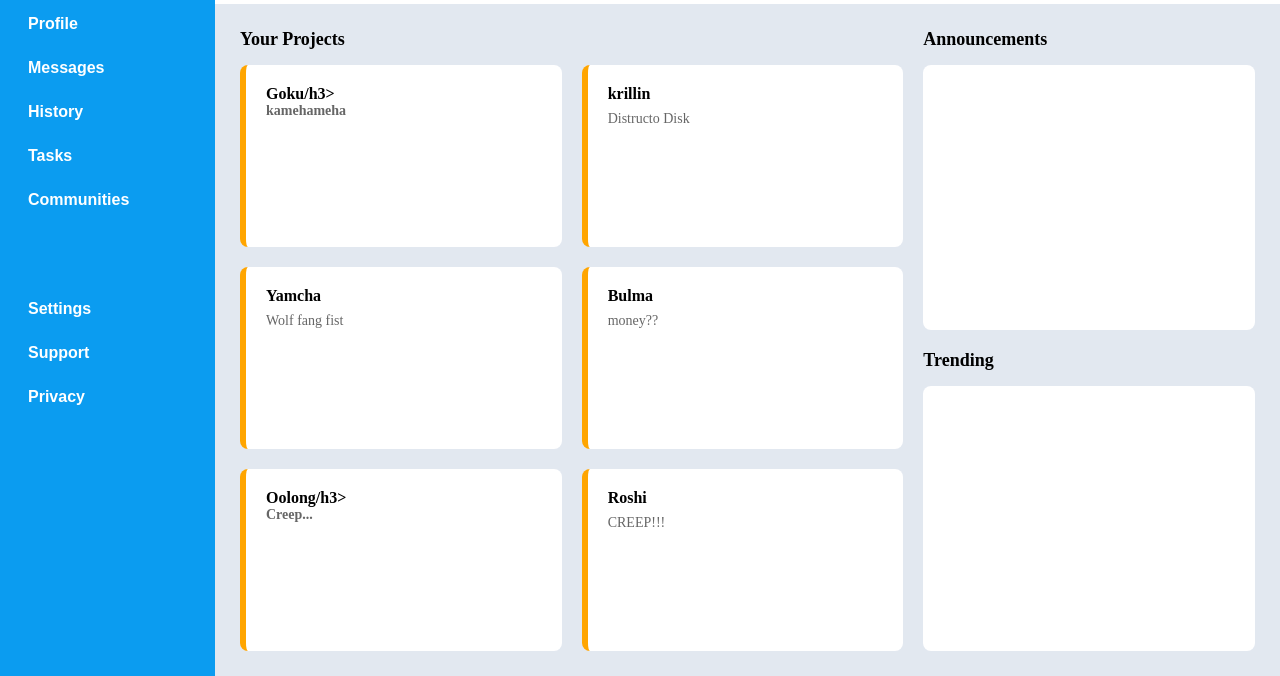
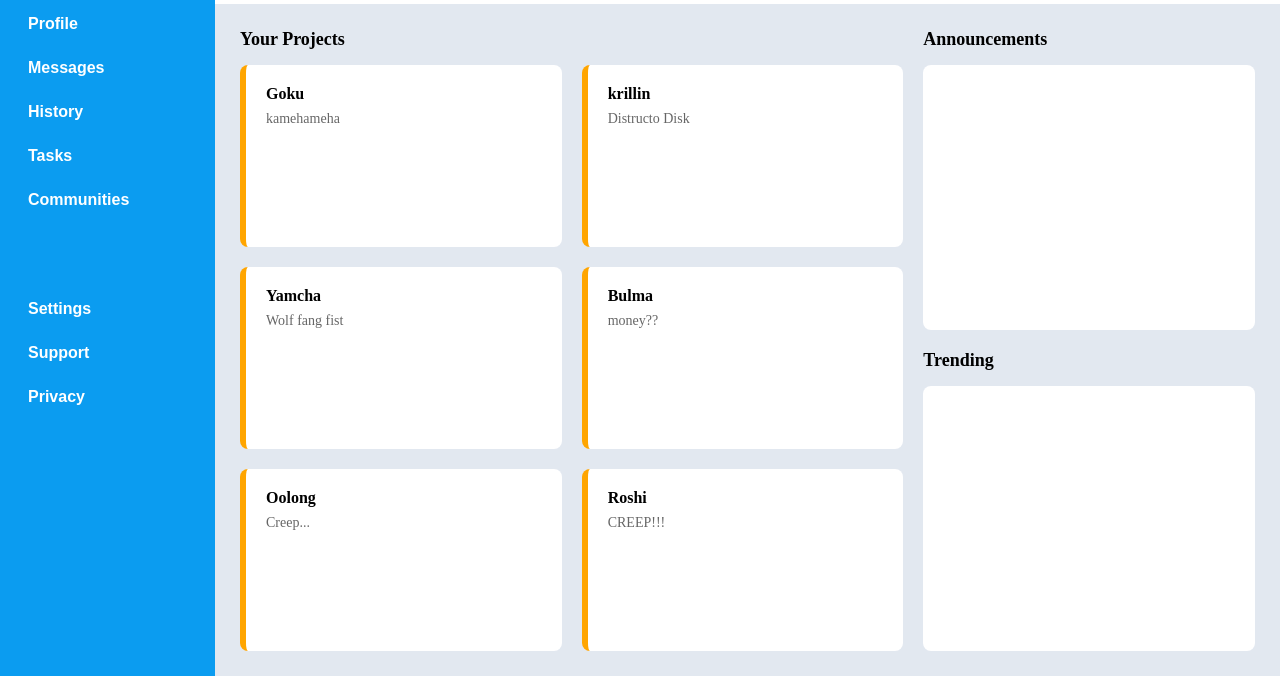
Before and after one commit to Maureesecup/Admin-Dashboard, a plain HTML site: page index.html in a window 1280 px wide. Shown: the part 124-800 px from the top of the page. Drawn offline with Linux system fonts and the light colour scheme.

Commit message:
Fixes text issue in car 1 and 5

```diff
--- a/index.html
+++ b/index.html
@@ -60,7 +60,7 @@
         <div class="project-grid">
 
             <div class="project-card">
-                <h3>Goku/h3>
+                <h3>Goku</h3>
                 <p>kamehameha</p>
             </div>
 
@@ -80,7 +80,7 @@
             </div>
 
             <div class="project-card">
-                <h3>Oolong/h3>
+                <h3>Oolong</h3>
                 <p>Creep...</p>
             </div>
 
```
